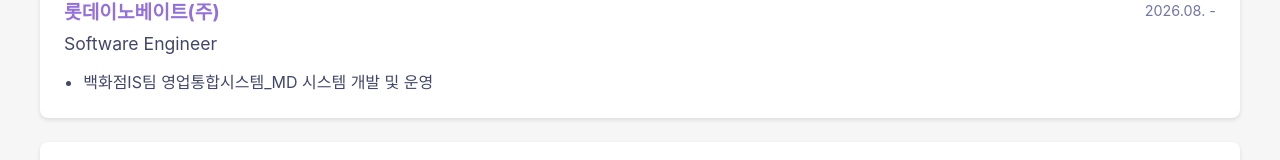
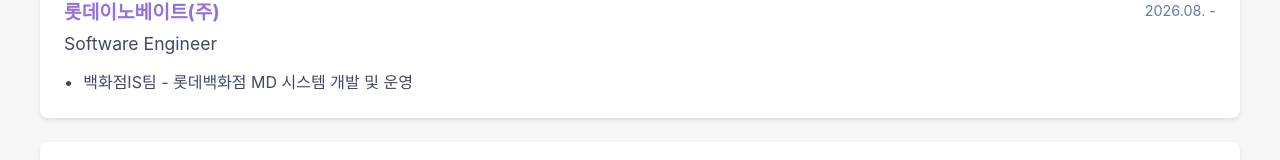
Before and after one commit to Made-By-Mukho/made-by-mukho.github.io, a React (Vite) app: page / in a window 1280 px wide. Shown: the part 717-877 px from the top of the page. Built offline with nearby package versions, Linux system fonts and the light colour scheme.

Commit message:
Chore: 경력 기술 수정

```diff
--- a/src/data/Experiences.ts
+++ b/src/data/Experiences.ts
@@ -18,6 +18,6 @@ export const experiences: Experience[] = [
     company: "롯데이노베이트(주)",
     role: "Software Engineer",
     period: "2026.08. -",
-    description: ["백화점IS팀 영업통합시스템_MD 시스템 개발 및 운영"],
+    description: ["백화점IS팀 - 롯데백화점 MD 시스템 개발 및 운영"],
   },
 ];
```
